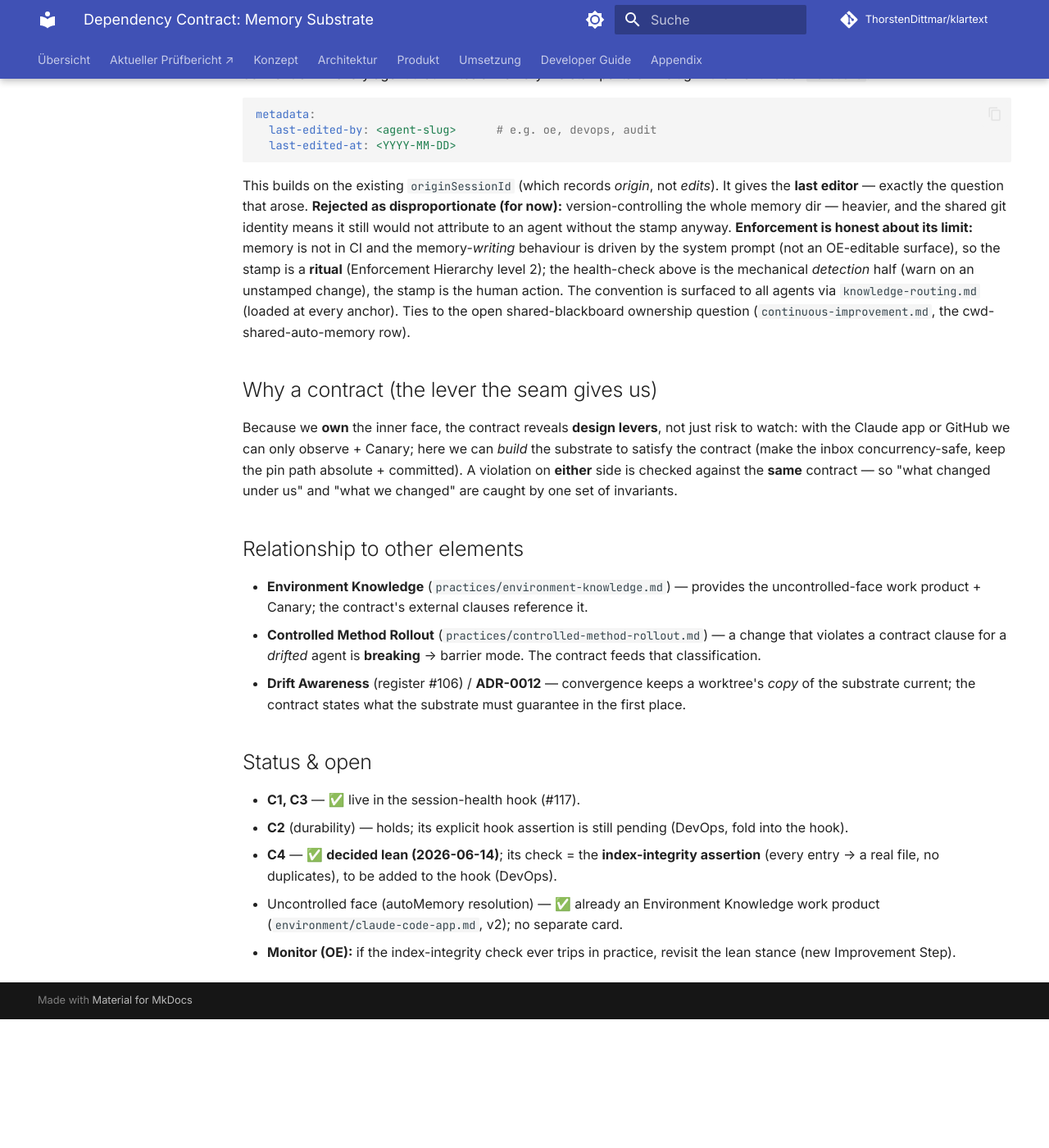
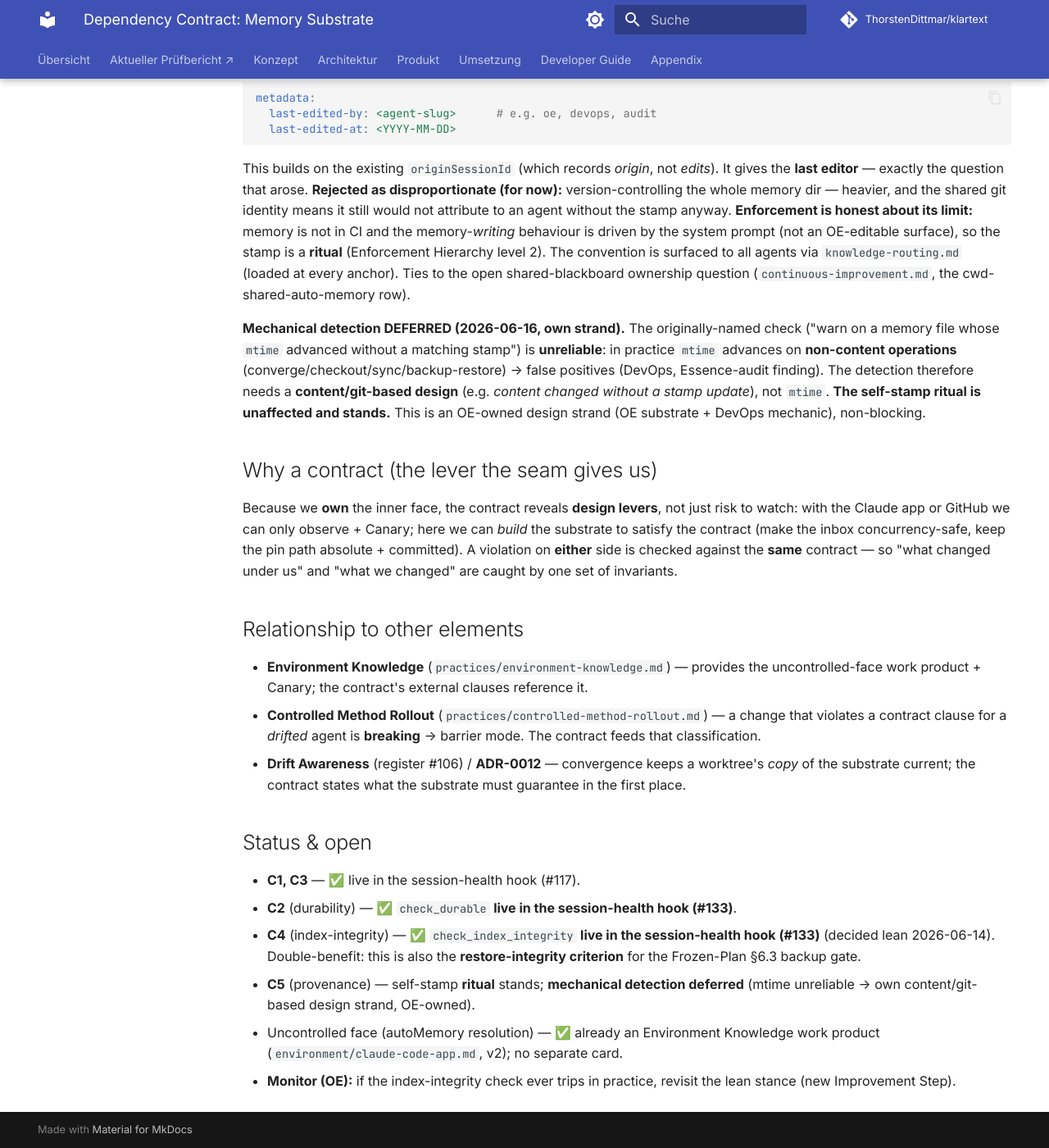
Before and after one commit to ThorstenDittmar/klartext, an MkDocs documentation site: the page built from docs/superpowers/improvement/contracts/memory-substrate.md, in a window 1280 px wide and 1400 px high, scrolled down 2198 px. Shown: the whole window at 82% size. Built offline with MkDocs 1.6.1 and Material for MkDocs 9.7.7, drawn with Linux system fonts in a browser that asks for light colours; comment, search, counter and statistics services are not loaded; before the commit the page ends 3441 px from its top, so only the background shows below that; some of the changed text lies outside the part shown.

Commit message:
docs(method): C2/C4 live (#133), C5 detection deferred (mtime unreliable) — faithful records (#135)
DevOps Essence-audit closed two specified-but-unenforced (RC1) contract clauses:
C2 (check_durable) + C4 (check_index_integrity) are now live in the session-health
hook (#133). C4 doubles as the §6.3 restore-integrity criterion.

C5 (provenance): the originally-named mtime-based detection is deferred — mtime
advances on non-content ops (converge/checkout/sync) → false positives; needs a
content/git-based design (OE-owned strand, non-blocking). The self-stamp ritual
stands. Reflected in contracts/memory-substrate.md, method.md, and the C5 register
row.

Co-authored-by: Claude Opus 4.8 (1M context) <noreply@anthropic.com>

```diff
--- a/docs/superpowers/improvement/contracts/memory-substrate.md
+++ b/docs/superpowers/improvement/contracts/memory-substrate.md
@@ -33,10 +33,10 @@ check).
 | # | Invariant | Blast radius if violated | Check | Holds today? |
 |---|---|---|---|---|
 | **C1** | The team memory resolves to the **same shared path for every agent**, independent of worktree/cwd (committed `autoMemoryDirectory`). | Agents read/write *different* memories → divergent truth (the autoMemory cutover pain). | Health-check asserts the resolved memory path == the committed shared path — **live in the session-health hook (#117)**. | ✅ (after the pin rollout) |
-| **C2** | The substrate is **durable across sessions and session-types** (terminal *and* app). | Knowledge meant to outlive a session is lost on restart/clear → False-Persistence class. | Health-check asserts the dir exists + is writable from this session type. | ✅ |
+| **C2** | The substrate is **durable across sessions and session-types** (terminal *and* app). | Knowledge meant to outlive a session is lost on restart/clear → False-Persistence class. | `check_durable` asserts the dir exists + is writable — **live in the session-health hook (#133)**. | ✅ |
 | **C3** | The inbox is **readable/writable by every session at a git-worktree-independent path**. | Cross-agent messages land where the recipient cannot see them (the #108 / mis-address class). | Health-check asserts `inbox.sh` base resolves outside the worktree and is reachable — **live in the session-health hook (#117)**. | ✅ |
-| **C4** | **Concurrent writes** (e.g. parallel memory consolidation) corrupt neither the `MEMORY.md` index nor any inbox message. | Lost/garbled memories or index under simultaneous agent activity. | Index-integrity assertion (every `MEMORY.md` entry → a real file; no duplicate entries) in the health-check. | ✅ **Decided (lean), 2026-06-14 — see below** |
-| **C5** | **Every memory edit is attributable** — who last changed a memory file is recoverable. | Unattributable shared state: 11 agents + the user write the same memory under one OS/git identity → "who wrote this?" is unanswerable (surfaced 2026-06-15). | Health-check warns on a memory file whose `mtime` advanced without a matching `last-edited-by`/`last-edited-at` stamp. | ⚠️→✅ **Decided (lean self-stamp), 2026-06-15 — see below** |
+| **C4** | **Concurrent writes** (e.g. parallel memory consolidation) corrupt neither the `MEMORY.md` index nor any inbox message. | Lost/garbled memories or index under simultaneous agent activity. | `check_index_integrity` (every `MEMORY.md` entry → a real file; no duplicate entries) — **live in the session-health hook (#133)**. | ✅ **Decided (lean), 2026-06-14 — live #133** |
+| **C5** | **Every memory edit is attributable** — who last changed a memory file is recoverable. | Unattributable shared state: 11 agents + the user write the same memory under one OS/git identity → "who wrote this?" is unanswerable (surfaced 2026-06-15). | **Detection DEFERRED** — the `mtime`-based check is unreliable (mtime advances on non-content ops → false positives); needs a content/git-based design. The **self-stamp ritual stands**. | ⚠️ **Ritual decided 2026-06-15; mechanical detection deferred (own strand)** |
 
 **C4 — Decided (lean: eventual + reconcile), 2026-06-14 (user, by practice).** The exposure is **narrow**:
 per-fact files are **single-owner** (distinct files → no collision) and inbox messages are **one file each
@@ -73,10 +73,16 @@ editor** — exactly the question that arose. **Rejected as disproportionate (fo
 the whole memory dir — heavier, and the shared git identity means it still would not attribute to an agent
 without the stamp anyway. **Enforcement is honest about its limit:** memory is not in CI and the
 memory-*writing* behaviour is driven by the system prompt (not an OE-editable surface), so the stamp is a
-**ritual** (Enforcement Hierarchy level 2); the health-check above is the mechanical *detection* half
-(warn on an unstamped change), the stamp is the human action. The convention is surfaced to all agents via
+**ritual** (Enforcement Hierarchy level 2). The convention is surfaced to all agents via
 `knowledge-routing.md` (loaded at every anchor). Ties to the open shared-blackboard ownership question
 (`continuous-improvement.md`, the cwd-shared-auto-memory row).
+
+**Mechanical detection DEFERRED (2026-06-16, own strand).** The originally-named check ("warn on a memory
+file whose `mtime` advanced without a matching stamp") is **unreliable**: in practice `mtime` advances on
+**non-content operations** (converge/checkout/sync/backup-restore) → false positives (DevOps, Essence-audit
+finding). The detection therefore needs a **content/git-based design** (e.g. *content changed without a stamp
+update*), not `mtime`. **The self-stamp ritual is unaffected and stands.** This is an OE-owned design strand
+(OE substrate + DevOps mechanic), non-blocking.
 
 ## Why a contract (the lever the seam gives us)
 
@@ -98,9 +104,9 @@ of invariants.
 ## Status & open
 
 - **C1, C3** — ✅ live in the session-health hook (#117).
-- **C2** (durability) — holds; its explicit hook assertion is still pending (DevOps, fold into the hook).
-- **C4** — ✅ **decided lean (2026-06-14)**; its check = the **index-integrity assertion** (every entry → a real
-  file, no duplicates), to be added to the hook (DevOps).
+- **C2** (durability) — ✅ `check_durable` **live in the session-health hook (#133)**.
+- **C4** (index-integrity) — ✅ `check_index_integrity` **live in the session-health hook (#133)** (decided lean 2026-06-14). Double-benefit: this is also the **restore-integrity criterion** for the Frozen-Plan §6.3 backup gate.
+- **C5** (provenance) — self-stamp **ritual** stands; **mechanical detection deferred** (mtime unreliable → own content/git-based design strand, OE-owned).
 - Uncontrolled face (autoMemory resolution) — ✅ already an Environment Knowledge work product
   (`environment/claude-code-app.md`, v2); no separate card.
 - **Monitor (OE):** if the index-integrity check ever trips in practice, revisit the lean stance (new
```
Also changed, not shown: docs/superpowers/improvement/continuous-improvement.md (+1 -1 lines), docs/superpowers/improvement/method.md (+2 -2 lines).
